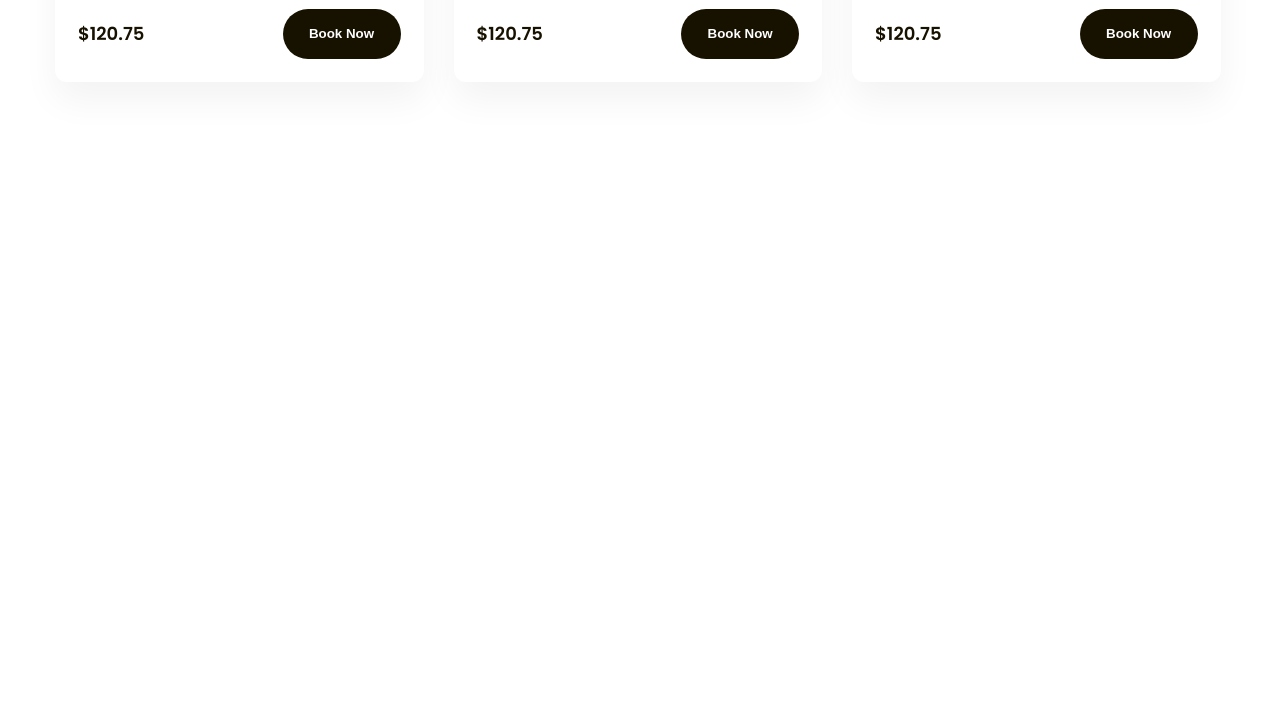
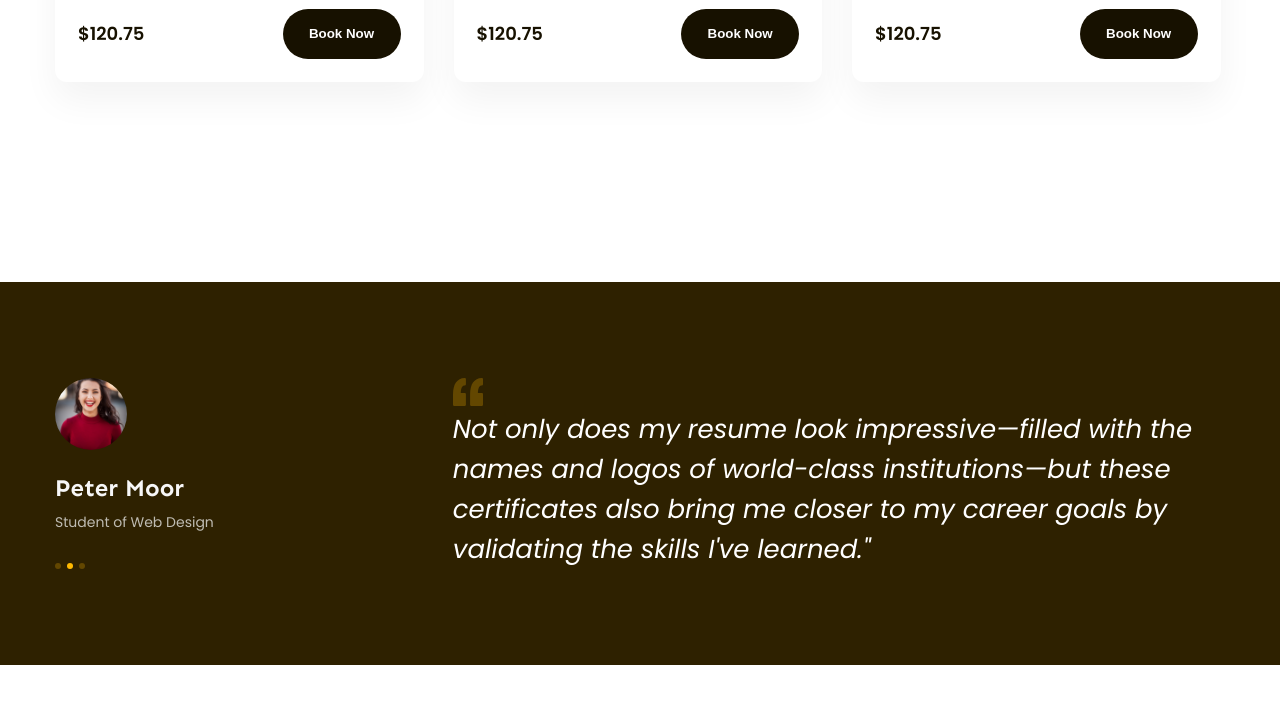
Before and after one commit to ViTrungDev/learning-landing-page, a plain HTML site: page index.html in a window 1280 px wide. Shown: the part 1650-2354 px from the top of the page. Drawn offline with Linux system fonts and the light colour scheme.

Commit message:
code phần feedback

```diff
--- a/assets/css/style.css
+++ b/assets/css/style.css
@@ -398,3 +398,61 @@ a {
   background-color: var(--color-btn);
   cursor: pointer;
 }
+/* ======================== feedback ================ */
+.feedback {
+  margin-top: 135px;
+  padding: 96px 0px;
+  background: #2e2100;
+}
+.feedback .feedback-item {
+  display: flex;
+}
+.feedback .avatar {
+  width: 72px;
+  height: 72px;
+  border-radius: 72px;
+  object-fit: cover;
+}
+.feedback .member-name {
+  margin-top: 18px;
+  color: #f7f7f7;
+  font-family: var(--font-heading);
+  font-size: 2.4rem;
+  font-weight: 700;
+  line-height: 1.42; /* 141.667% */
+}
+.feedback .info .desc {
+  margin-top: 4px;
+  color: #bfbcb2;
+  font-size: 1.4rem;
+  line-height: 1.86; /* 185.714% */
+}
+.feedback .info .dots {
+  display: flex;
+  margin-top: 28px;
+  /* khoảng cách giữa các phần tử */
+  gap: 6px;
+}
+.feedback .info .dot {
+  width: 6px;
+  height: 6px;
+  border-radius: 50%;
+  background: #634700;
+  cursor: pointer;
+}
+/* nếu có cả class .dot và .active thì mới bị ảnh hưởng */
+.feedback .info .dot.active {
+  background-color: var(--color-btn);
+  cursor: default;
+}
+.feedback .content {
+  width: 66%;
+  margin-left: auto;
+}
+.feedback .content blockquote {
+  color: #fff;
+  font-weight: 400;
+  font-size: 2.6rem;
+  font-style: italic;
+  line-height: 1.54; /* 153.846% */
+}
--- a/index.html
+++ b/index.html
@@ -249,6 +249,44 @@
           </div>
         </div>
       </div>
+      <!-- feedback -->
+      <div class="feedback">
+        <div class="main-content">
+          <div class="feedback-list">
+            <div class="feedback-item">
+              <!-- feed left -->
+              <div class="info">
+                <img
+                  src="./assets/img/avatar.jpg"
+                  alt="Peter Moor"
+                  class="avatar"
+                />
+                <p class="member-name">Peter Moor</p>
+                <p class="desc">Student of Web Design</p>
+                <div class="dots">
+                  <span class="dot"></span>
+                  <span class="dot active"></span>
+                  <span class="dot"></span>
+                </div>
+              </div>
+              <!-- feed right -->
+              <div class="content">
+                <img
+                  src="./assets/icon/open-quotes.svg"
+                  alt=""
+                  class="open-quotes"
+                />
+                <blockquote>
+                  Not only does my resume look impressive—filled with the names
+                  and logos of world-class institutions—but these certificates
+                  also bring me closer to my career goals by validating the
+                  skills I've learned."
+                </blockquote>
+              </div>
+            </div>
+          </div>
+        </div>
+      </div>
     </main>
   </body>
 </html>
```
Also changed, not shown: assets/icon/open-quotes.svg (added), assets/img/avatar.jpg (added).
